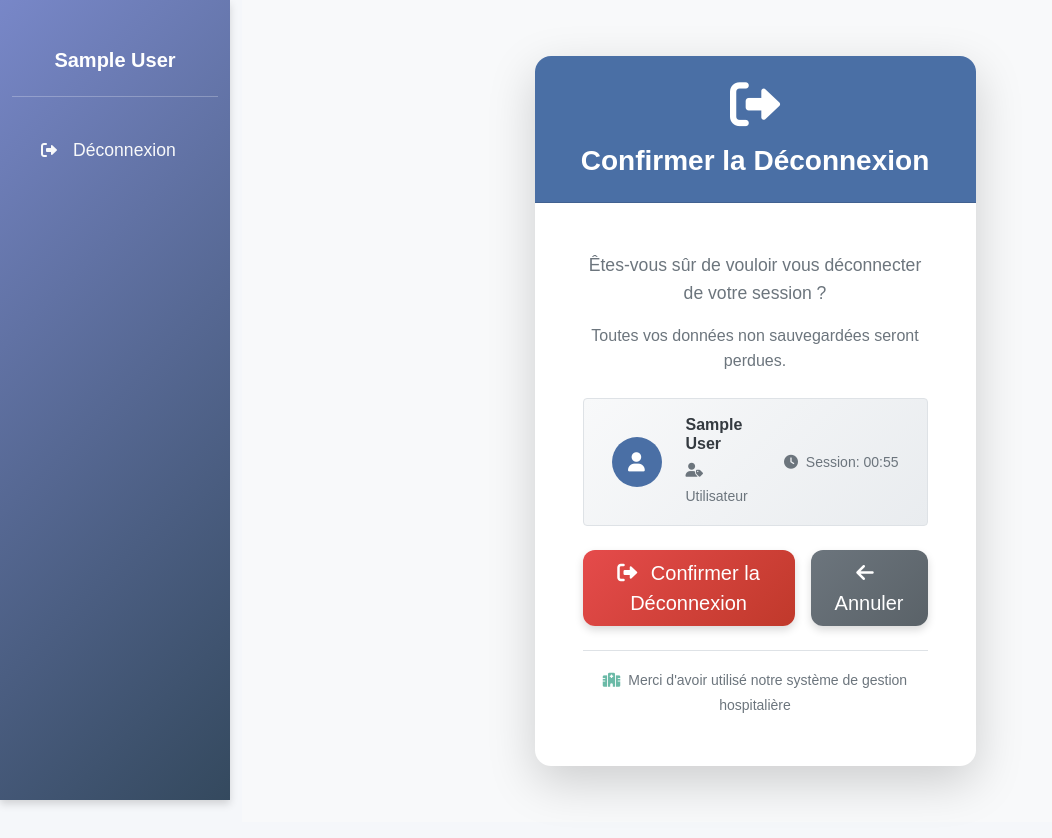
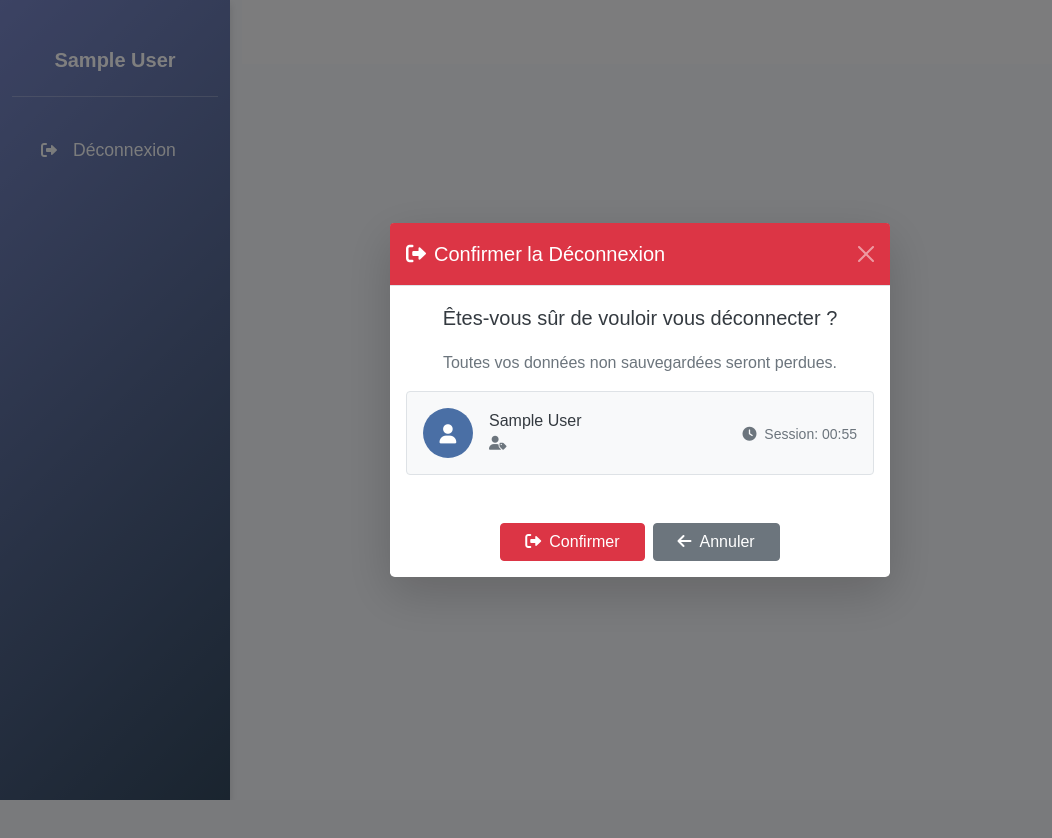
Before and after one commit to Yumi-ar/Hospital, a Django app: page /logout/ in a window 1280 px wide. Shown: the whole page, without its empty margins (0-1052 px from the left). After the commit the page ends 800 px from the top, so only its background shows below. Run offline with Django 3.2, Linux system fonts and the light colour scheme; the visitor is signed in with stand-in values (Sample User, id 1).

Commit message:
Update signout.html

```diff
--- a/templates/registration/signout.html
+++ b/templates/registration/signout.html
@@ -3,78 +3,68 @@
 {% block title %}Déconnexion - Système de Gestion Hospitalière{% endblock %}
 
 {% block content %}
-<div class="container-fluid py-4">
-    <div class="row justify-content-center">
-        <div class="col-lg-6 col-md-8">
-            <div class="card shadow-lg border-0" style="animation: fadeInUp 0.6s ease-out; border-radius: 16px; box-shadow: var(--shadow-lg);">
-                <div class="card-header text-center py-4" style="background: linear-gradient(135deg, var(--primary), var(--medical-blue)); color: white; border-radius: 16px 16px 0 0;">
-                    <i class="fas fa-sign-out-alt fa-3x mb-3" style="animation: pulse 2s infinite; color: white;"></i>
-                    <h3 class="mb-0" style="color: white; font-weight: 600;">Confirmer la Déconnexion</h3>
+<div class="modal fade" id="logoutModal" tabindex="-1" aria-labelledby="logoutModalLabel" aria-hidden="true">
+  <div class="modal-dialog modal-dialog-centered">
+    <div class="modal-content rounded-4 border-0 shadow-lg">
+
+
+      <div class="modal-header bg-danger text-white rounded-4">
+        <h5 class="modal-title" id="logoutModalLabel">
+          <i class="fas fa-sign-out-alt me-2"></i>Confirmer la Déconnexion
+        </h5>
+        <button type="button" class="btn-close btn-close-white" data-bs-dismiss="modal"></button>
       </div>
 
-                <div class="card-body p-5">
-                    <div class="text-center mb-4">
-                        <p class="lead" style="color: var(--gray); font-size: 1.1rem;">
-                            Êtes-vous sûr de vouloir vous déconnecter de votre session ?
+
+      <div class="modal-body">
+        <p class="lead text-center mb-3">
+          Êtes-vous sûr de vouloir vous déconnecter&nbsp;?
         </p>
-                        <p style="color: var(--gray);">
+        <p class="text-center text-muted">
           Toutes vos données non sauvegardées seront perdues.
         </p>
-                    </div>
 
-                    <!-- User Info -->
         {% if user.is_authenticated %}
-                    <div class="bg-light rounded p-3 mb-4" style="background: linear-gradient(135deg, #f8f9fa, #e9ecef) !important; border-radius: 12px; border: 1px solid #dee2e6;">
-                        <div class="row align-items-center">
-                            <div class="col-auto">
-                                <div class="avatar-circle d-flex align-items-center justify-content-center" style="width: 50px; height: 50px; border-radius: 50%; background: linear-gradient(135deg, var(--primary), var(--medical-blue)); color: white;">
+        <div class="d-flex align-items-center bg-light rounded p-3 mb-3" style="border:1px solid #dee2e6;">
+          <div class="me-3">
+            <div class="avatar-circle d-flex align-items-center justify-content-center"
+                 style="width:50px;height:50px;border-radius:50%;background:linear-gradient(135deg,var(--primary),var(--medical-blue));color:white;">
               <i class="fas fa-user"></i>
             </div>
           </div>
-                            <div class="col">
-                                <h6 class="mb-1" style="color: var(--dark); font-weight: 600;">{{ user.get_full_name|default:user.username }}</h6>
-                                <small style="color: var(--gray);">
-                                    <i class="fas fa-user-tag me-1"></i>{{ user.user_type|title|default:"Utilisateur" }}
+          <div class="flex-grow-1">
+            <h6 class="mb-0">{{ user.get_full_name|default:user.username }}</h6>
+            <small class="text-muted">
+              <i class="fas fa-user-tag me-1"></i>{{ user.user_type|title }}
             </small>
           </div>
-                            <div class="col-auto">
-                                <small style="color: var(--gray);">
+          <div class="ms-auto">
+            <small class="text-muted">
               <i class="fas fa-clock me-1"></i>
               Session: <span id="sessionTime">--:--</span>
             </small>
           </div>
         </div>
+        {% endif %}
       </div>
-                    {% endif %}
 
-                    <!-- Action Buttons -->
-                    <div class="d-grid gap-2 d-md-flex justify-content-md-center">
-                        <form method="post" action="{% url 'logout' %}" class="me-md-2">
+      <!-- Footer -->
+      <div class="modal-footer justify-content-center border-0">
+        <form method="post" action="{% url 'logout' %}">
           {% csrf_token %}
-                            <button type="submit" class="btn btn-danger btn-lg px-4" id="confirmLogout" style="background: linear-gradient(135deg, var(--danger), #c0392b); border: none; box-shadow: var(--shadow-md); transition: var(--transition); border-radius: 12px; font-weight: 500;">
-                                <i class="fas fa-sign-out-alt me-2"></i>
-                                Confirmer la Déconnexion
+          <button type="submit" class="btn btn-danger px-4">
+            <i class="fas fa-sign-out-alt me-2"></i>Confirmer
           </button>
         </form>
-
-                        <a href="{{ request.META.HTTP_REFERER|default:'/' }}" class="btn btn-secondary btn-lg px-4" style="background: linear-gradient(135deg, var(--gray), #5a6268); border: none; box-shadow: var(--shadow-md); transition: var(--transition); border-radius: 12px; font-weight: 500; color: white;">
-                            <i class="fas fa-arrow-left me-2"></i>
-                            Annuler
-                        </a>
+        <button type="button" class="btn btn-secondary px-4" data-bs-dismiss="modal">
+          <i class="fas fa-arrow-left me-2"></i>Annuler
+        </button>
       </div>
 
-                    <!-- Footer Info -->
-                    <div class="text-center mt-4 pt-3 border-top" style="border-color: #dee2e6 !important;">
-                        <small style="color: var(--gray);">
-                            <i class="fas fa-hospital me-1" style="color: var(--medical-teal);"></i>
-                            Merci d'avoir utilisé notre système de gestion hospitalière
-                        </small>
     </div>
   </div>
 </div>
-        </div>
-    </div>
-</div>
+
 
 <style>
 @keyframes fadeInUp {
@@ -140,10 +130,10 @@
 {% block extra_js %}
 <script>
 document.addEventListener('DOMContentLoaded', function() {
+    new bootstrap.Modal(document.getElementById('logoutModal')).show();
     // Calculate and display session time
     function updateSessionTime() {
         const now = new Date();
-        // This is a simulation - replace with actual session start time from your backend
         const sessionStart = new Date(now.getTime() - Math.random() * 3600000); // Random time up to 1 hour ago
         const diff = now - sessionStart;
         const hours = Math.floor(diff / 3600000);
@@ -158,7 +148,7 @@ document.addEventListener('DOMContentLoaded', function() {
 
     updateSessionTime();
 
-    // Add confirmation dialog for extra security
+    // Add confirmation
     const logoutButton = document.getElementById('confirmLogout');
     if (logoutButton) {
         logoutButton.addEventListener('click', function(e) {
```
Lines whose indentation alone changed are shown as unchanged.
